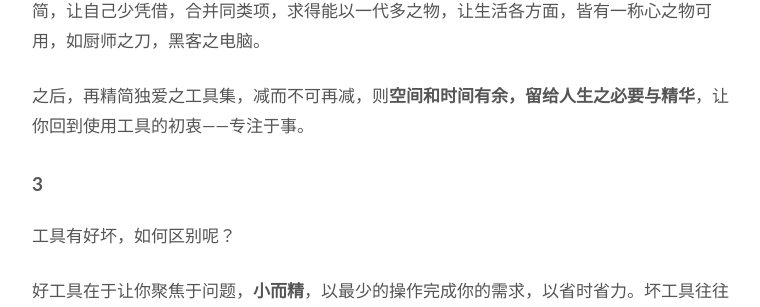
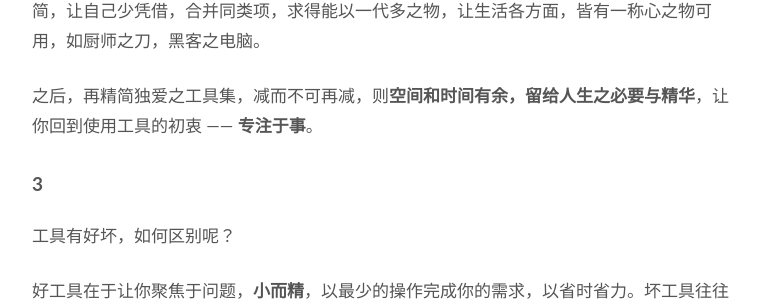
Before and after one commit to WillWang-X/willwang-x.github.io, a Jekyll site: the page built from _posts/2019-03-19-tools.md, in a window 1280 px wide and 900 px high, scrolled down 533 px. Shown: the part 175-482 px from the top of the window, without its empty margins (258-1018 px from the left). Built offline with Jekyll 4.4.1, drawn with Linux system fonts in a browser that asks for light colours.

```diff
--- a/_posts/2019-03-19-tools.md
+++ b/_posts/2019-03-19-tools.md
@@ -30,7 +30,7 @@ published: true
 
 工具是行动的助力，初则多用多看，生活各处，先广博，不断增添工具，达到稳态之后，再精简，让自己少凭借，合并同类项，求得能以一代多之物，让生活各方面，皆有一称心之物可用，如厨师之刀，黑客之电脑。
 
-之后，再精简独爱之工具集，减而不可再减，则**空间和时间有余，留给人生之必要与精华**，让你回到使用工具的初衷——专注于事。
+之后，再精简独爱之工具集，减而不可再减，则**空间和时间有余，留给人生之必要与精华**，让你回到使用工具的初衷 —— **专注于事**。
 
 ## 3
 
```
